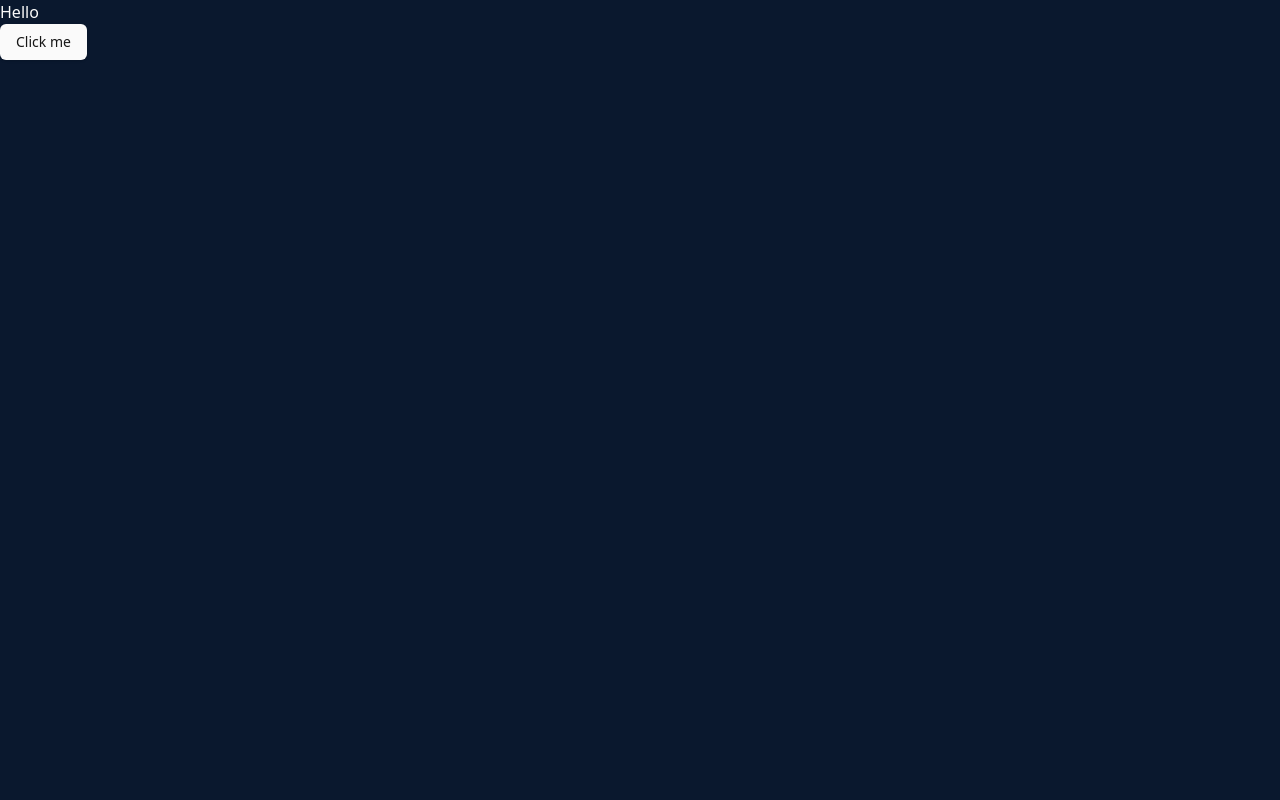
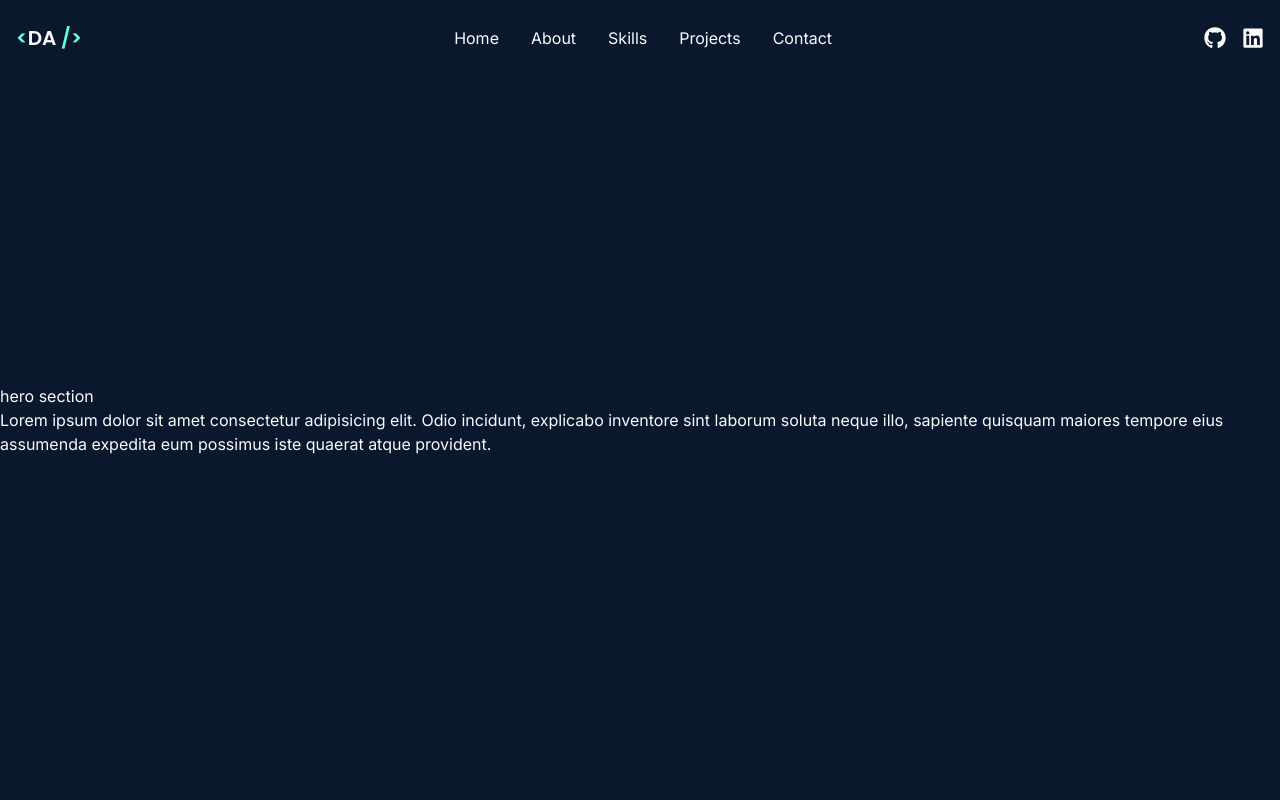
Before and after one commit to DavideAvagnano/portfolio-website, a Next.js app: page / in a window 1280 px wide. Shown: the top 800 px of the page. Built offline with nearby package versions, Linux system fonts and the light colour scheme.

Commit message:
prima parte della navbar

```diff
--- a/app/layout.tsx
+++ b/app/layout.tsx
@@ -1,5 +1,13 @@
 import type { Metadata } from "next";
+import { Inter } from "next/font/google";
 import "./globals.css";
+
+import { Navbar } from "@/components/navbar/navbar";
+
+const inter = Inter({
+  subsets: ["latin"],
+  weight: ["400", "500", "600", "700"],
+});
 
 export const metadata: Metadata = {
   title: "Davide Avagnano",
@@ -14,7 +22,10 @@ export default function RootLayout({
 }>) {
   return (
     <html lang="en">
-      <body>{children}</body>
+      <body className={inter.className}>
+        <Navbar />
+        {children}
+      </body>
     </html>
   );
 }
--- a/app/page.tsx
+++ b/app/page.tsx
@@ -1,10 +1,11 @@
-import { Button } from "@/components/ui/button";
+import { Home } from "@/components/home/home";
+import { About } from "@/components/about/about";
 
-export default function Home() {
+export default function WebSite() {
   return (
-    <div>
-      <h1>Hello</h1>
-      <Button>Click me</Button>
+    <div className="flex flex-col justify-center items-center">
+      <Home />
+      <About />
     </div>
   );
 }
--- /dev/null
+++ b/components/about/about.tsx
@@ -0,0 +1,13 @@
+export const About = () => {
+  return (
+    <section id="about" className="pt-96 min-h-screen">
+      <h2>about section</h2>
+      <p>
+        Lorem ipsum dolor, sit amet consectetur adipisicing elit. Natus
+        explicabo quos dicta mollitia facilis aperiam debitis dolorum eum
+        similique perspiciatis quidem quo corporis incidunt impedit, rem animi
+        consequatur accusantium magni?
+      </p>
+    </section>
+  );
+};
--- /dev/null
+++ b/components/home/home.tsx
@@ -0,0 +1,13 @@
+export const Home = () => {
+  return (
+    <section id="home" className="pt-96 min-h-screen">
+      <h1>hero section</h1>
+      <p>
+        Lorem ipsum dolor sit amet consectetur adipisicing elit. Odio incidunt,
+        explicabo inventore sint laborum soluta neque illo, sapiente quisquam
+        maiores tempore eius assumenda expedita eum possimus iste quaerat atque
+        provident.
+      </p>
+    </section>
+  );
+};
--- /dev/null
+++ b/components/navbar/logo.tsx
@@ -0,0 +1,17 @@
+import Link from "next/link";
+import { Poppins } from "next/font/google";
+
+const poppins = Poppins({
+  subsets: ["latin"],
+  weight: ["600"],
+});
+
+export const Logo = () => {
+  return (
+    <Link href="/" className={`${poppins.className} text-xl font-semibold`}>
+      <span className="text-accent">{"<"}</span>
+      DA
+      <span className="text-accent">{" />"}</span>
+    </Link>
+  );
+};
--- /dev/null
+++ b/components/navbar/nav-item.tsx
@@ -0,0 +1,31 @@
+"use client";
+
+import Link from "next/link";
+
+interface NavItemProps {
+  name: string;
+  hash: string;
+}
+
+export const NavItem = ({ name, hash }: NavItemProps) => {
+  // cosi non cambio url
+  const onClick = (e: React.MouseEvent<HTMLAnchorElement>) => {
+    e.preventDefault();
+    const section = document.querySelector(hash);
+    if (section) {
+      section.scrollIntoView({ behavior: "smooth" });
+    }
+  };
+
+  return (
+    <li>
+      <Link
+        href={hash}
+        onClick={onClick}
+        className="hover:text-accent transition-all"
+      >
+        {name}
+      </Link>
+    </li>
+  );
+};
--- /dev/null
+++ b/components/navbar/navbar.tsx
@@ -0,0 +1,35 @@
+import { navLinks } from "@/data/data-navbar";
+import { Logo } from "@/components/navbar/logo";
+import { NavItem } from "@/components/navbar/nav-item";
+
+import { SocialIcon } from "@/components/social-icon";
+import { FaGithub, FaLinkedin } from "react-icons/fa";
+
+export const Navbar = () => {
+  return (
+    <header className="fixed top-0 w-full bg-background">
+      <nav className="flex items-center justify-between max-w-screen-xl mx-auto px-4 py-6">
+        <Logo />
+
+        <ul className="hidden md:flex gap-8">
+          {navLinks.map((item) => (
+            <NavItem key={item.hash} name={item.name} hash={item.hash} />
+          ))}
+        </ul>
+
+        <div className="flex gap-4">
+          <SocialIcon
+            link="https://github.com/DavideAvagnano"
+            icon={<FaGithub size={22} />}
+          />
+          <SocialIcon
+            link="https://www.linkedin.com/in/davide-avagnano/"
+            icon={<FaLinkedin size={22} />}
+          />
+        </div>
+
+        <div className="md:hidden">menu</div>
+      </nav>
+    </header>
+  );
+};
--- /dev/null
+++ b/components/social-icon.tsx
@@ -0,0 +1,15 @@
+import Link from "next/link";
+import { ReactNode } from "react";
+
+interface SocialIconProps {
+  link: string;
+  icon: ReactNode;
+}
+
+export const SocialIcon = ({ link, icon }: SocialIconProps) => {
+  return (
+    <Link href={link} target="_blank">
+      <div className="hover:text-accent transition-all">{icon}</div>
+    </Link>
+  );
+};
--- /dev/null
+++ b/data/data-navbar.ts
@@ -0,0 +1,7 @@
+export const navLinks = [
+  { name: "Home", hash: "#home" },
+  { name: "About", hash: "#about" },
+  { name: "Skills", hash: "#skills" },
+  { name: "Projects", hash: "#projects" },
+  { name: "Contact", hash: "#contact" },
+];
--- a/package.json
+++ b/package.json
@@ -16,6 +16,7 @@
     "next": "^15.0.3",
     "react": "^18.3.1",
     "react-dom": "^18.3.1",
+    "react-icons": "^5.4.0",
     "tailwind-merge": "^2.5.5",
     "tailwindcss-animate": "^1.0.7"
   },
```
Also changed, not shown: 1 other file (tests, documents, lock files or other folders).
